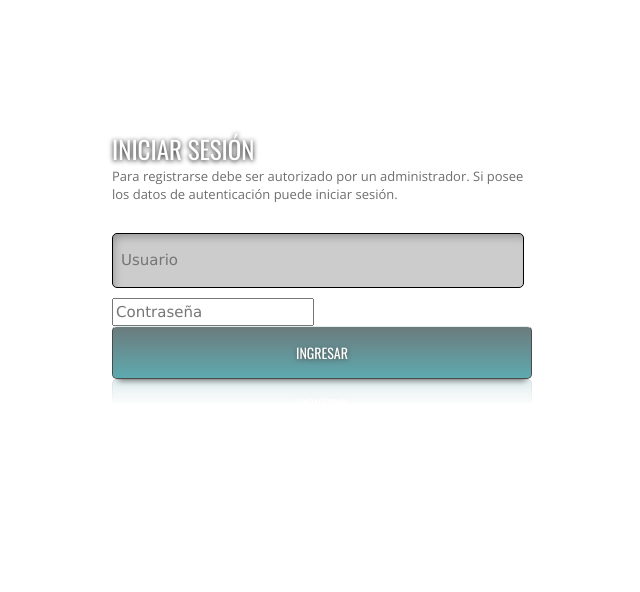
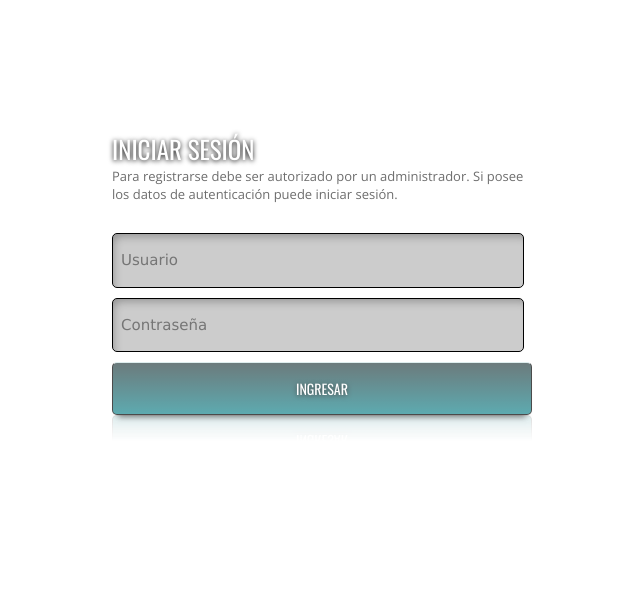
Before and after one commit to ChristianSoldano/bascula, a Django app: template bascula/templates/login.html in a window 1280 px wide. Shown: the top 592 px of the page, without its empty margins (318-958 px from the left). Run offline with Django 3.2, Linux system fonts and the light colour scheme; the template is opened without the code that fills it, so the values that code supplies are empty; some libraries are stand-ins or nearby versions.

Commit message:
input password

```diff
--- a/bascula/static/css/login.css
+++ b/bascula/static/css/login.css
@@ -284,7 +284,7 @@ hr{border:0;border-top:1px solid #eee;margin:20px 0}
     width:  full;
   }
 
-  input[type="text"],input[type="contraseña"]{
+  input[type="text"],input[type="password"]{
     width:98%;
     padding:15px 0px 15px 8px;
     border-radius:5px;
```
